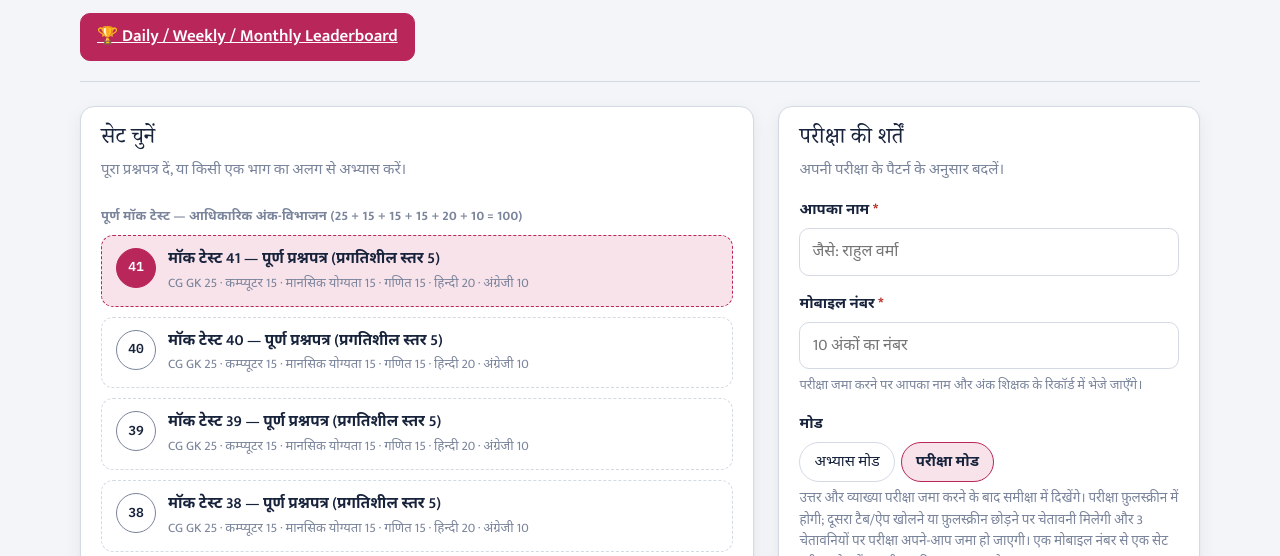
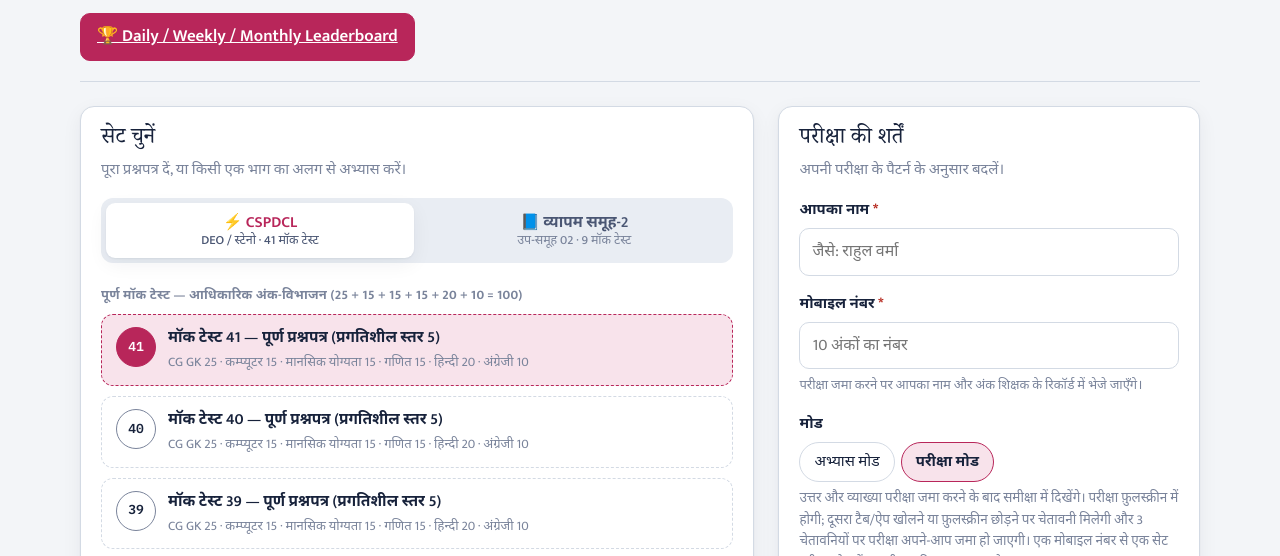
Before and after one commit to Tiku0407/cg-mock-test, a plain HTML site: page index.html in a window 1280 px wide. Shown: the part 204-760 px from the top of the page. Drawn offline with Linux system fonts and the light colour scheme; a web font is replaced by a local one.

Commit message:
डैशबोर्ड: CSPDCL और व्यापम समूह-2 के लिए अलग-अलग टैब
Co-Authored-By: Claude Opus 5.5 <noreply@anthropic.com>
Claude-Session: https://claude.ai/code/session_01T3EbgdAu26qdsLJSwYrU4b

```diff
--- a/index.html
+++ b/index.html
@@ -152,6 +152,13 @@ button:focus-visible,input:focus-visible,select:focus-visible,label:focus-within
 .set-card.full{grid-column:1/-1;border-style:dashed}
 .set-card.full .no{font-size:13px}
 .set-card.cg .no{font-size:12px}
+.tabs{display:grid;grid-template-columns:1fr 1fr;gap:6px;background:var(--surface-2);border-radius:12px;padding:5px;margin:0 0 14px}
+.tab{border:0;background:transparent;border-radius:9px;padding:9px 10px;min-height:52px;display:grid;gap:1px;text-align:center;font-weight:600;font-size:15.5px;line-height:1.3;color:var(--ink-2)}
+.tab small{font-size:12.5px;font-weight:500;color:var(--ink-3)}
+.tab:hover{color:var(--ink)}
+.tab[aria-selected="true"]{background:var(--surface);color:var(--accent);box-shadow:var(--shadow)}
+.tab[aria-selected="true"] small{color:var(--ink-2)}
+@media (max-width:860px){.tab{font-size:14.5px;padding:8px 6px}}
 .grp-h{grid-column:1/-1;font-size:13px;font-weight:700;color:var(--ink-3);margin:8px 0 -2px;letter-spacing:.02em}
 .chip.sec{background:var(--accent-soft);color:var(--accent)}
 .seg button:disabled{opacity:.45;cursor:not-allowed}
@@ -306,8 +313,9 @@ body.exam-lock #exam{-webkit-user-select:none;user-select:none;-webkit-touch-cal
   <div class="setup">
     <div class="panel">
       <h2>सेट चुनें</h2>
-      <p class="sub">पूरा प्रश्नपत्र दें, या किसी एक भाग का अलग से अभ्यास करें।</p>
-      <div class="sets" id="sets" role="group" aria-label="सेट"></div>
+      <p class="sub" id="sets-sub">पूरा प्रश्नपत्र दें, या किसी एक भाग का अलग से अभ्यास करें।</p>
+      <div class="tabs" id="tabs" role="tablist" aria-label="परीक्षा चुनें"></div>
+      <div class="sets" id="sets" role="tabpanel" aria-labelledby="tab-cspdcl"></div>
     </div>
 
     <div class="panel">
@@ -543,18 +551,53 @@ function setMeta(){
   const best = store.get('cspdcl-best') || {};
   return best;
 }
+// ---------- परीक्षा टैब (CSPDCL / व्यापम) ----------
+const TABS = [['cspdcl','⚡ CSPDCL','DEO / स्टेनो'],['vyapam','📘 व्यापम समूह-2','उप-समूह 02']];
+const TAB_SUB = {cspdcl:'पूरा प्रश्नपत्र दें, या किसी एक भाग का अलग से अभ्यास करें।', vyapam:'छत्तीसगढ़ व्यापम समूह-2 तृतीय श्रेणी (उप-समूह 02) के पूर्ण मॉक टेस्ट।'};
+const tabOf = set => (typeof set==='string' && (CG_META[Number(set.slice(3))]||{}).series==='vyapam') ? 'vyapam' : 'cspdcl';
+const tabSets = t => CG.sets.filter(x => t==='vyapam' ? x.series==='vyapam' : !x.series);
+let TAB = location.hash==='#vyapam' && tabSets('vyapam').length ? 'vyapam' : location.hash==='#cspdcl' ? 'cspdcl' : tabOf(cfg.set);
+function selectTab(t){
+  if (t===TAB) return;
+  TAB = t;
+  if (tabOf(cfg.set)!==t){   // दूसरे टैब पर जाते ही उस टैब का अपना पिछला चुना सेट, नहीं तो सबसे नया सेट
+    const last = (store.get('cspdcl-tabsel')||{})[t];
+    const list = tabSets(t);
+    cfg.set = (typeof last==='string' && CG_IDX[Number(last.slice(3))] && tabOf(last)===t) ? last : (list.length ? 'cg:'+list[list.length-1].no : cfg.set);
+    saveCfg();
+  }
+  try { history.replaceState(null, '', '#'+t); } catch(e){}
+  renderSets(); seg('seg-count', COUNT_OPTS, 'count'); renderSummary();
+}
+function renderTabs(){
+  const box = $('tabs'); if (!box) return; box.innerHTML = '';
+  for (const [t, label, tag] of TABS){
+    const n = tabSets(t).length; if (t==='vyapam' && !n) continue;
+    const b = document.createElement('button'); b.type='button'; b.className='tab'; b.id='tab-'+t;
+    b.setAttribute('role','tab'); b.setAttribute('aria-selected', String(TAB===t)); b.tabIndex = TAB===t ? 0 : -1;
+    b.innerHTML = `<span>${label}</span><small>${tag} · ${n} मॉक टेस्ट</small>`;
+    b.onclick = () => selectTab(t);
+    b.onkeydown = e => { if (e.key==='ArrowRight'||e.key==='ArrowLeft'){ e.preventDefault(); const o = TABS.map(x=>x[0]).filter(x=>x!=='vyapam'||tabSets('vyapam').length); const nx = o[(o.indexOf(TAB)+(e.key==='ArrowRight'?1:o.length-1))%o.length]; selectTab(nx); const el=$('tab-'+nx); if(el) el.focus(); } };
+    box.appendChild(b);
+  }
+  $('sets').setAttribute('aria-labelledby', 'tab-'+TAB);
+  if ($('sets-sub')) $('sets-sub').textContent = TAB_SUB[TAB];
+}
 function renderSets(){
   const best = setMeta();
+  renderTabs();
   const box = $('sets'); box.innerHTML = '';
-  const items = [['h','पूर्ण मॉक टेस्ट — आधिकारिक अंक-विभाजन (25 + 15 + 15 + 15 + 20 + 10 = 100)']];
-  for (const st of CG.sets.filter(x=>!x.series).reverse()) items.push(['cg:'+st.no, 'CG GK 25 · कम्प्यूटर 15 · मानसिक योग्यता 15 · गणित 15 · हिन्दी 20 · अंग्रेजी 10']);
-  const VY = CG.sets.filter(x=>x.series==='vyapam');
+  const items = TAB==='vyapam' ? [] : [['h','पूर्ण मॉक टेस्ट — आधिकारिक अंक-विभाजन (25 + 15 + 15 + 15 + 20 + 10 = 100)']];
+  if (TAB==='cspdcl') for (const st of CG.sets.filter(x=>!x.series).reverse()) items.push(['cg:'+st.no, 'CG GK 25 · कम्प्यूटर 15 · मानसिक योग्यता 15 · गणित 15 · हिन्दी 20 · अंग्रेजी 10']);
+  const VY = TAB==='vyapam' ? CG.sets.filter(x=>x.series==='vyapam') : [];
   if (VY.length){ items.push(['h','व्यापम समूह-2 तृतीय श्रेणी (उप-समूह 02) — पूर्ण मॉक टेस्ट (20 + 20 + 20 + 10 + 10 + 10 + 10 = 100)']);
     for (const st of VY.slice().reverse()) items.push(['cg:'+st.no, 'कम्प्यूटर 20 · सामान्य अध्ययन 20 · CG GK 20 · मानसिक योग्यता 10 · गणित 10 · हिन्दी 10 · English 10']); }
+  if (TAB==='cspdcl'){
   items.push(['h','भाग-वार अभ्यास (सभी मॉक टेस्ट के प्रश्न)']);
   Object.keys(DATA.topics).map(Number).sort((a,b)=>a-b).forEach(n=>{ items.push([n, DATA.topics[n]+' · '+DATA.q.filter(q=>q[0]===n).length+' प्रश्न']); });
   items.push(['h','अन्य']);
   items.push([0, 'मिश्रित — सभी भागों और सेटों से यादृच्छिक प्रश्न']);
+  }
   for (const [n, t] of items){
     if (n==='h'){ const h=document.createElement('div'); h.className='grp-h'; h.textContent=t; box.appendChild(h); continue; }
     const b = document.createElement('button');
@@ -563,7 +606,7 @@ function renderSets(){
     const bs = best[n];
     b.innerHTML = `<span class="no">${n===0?'∗':cgCard?((CG_META[Number(n.slice(3))]||{}).badge):n}</span><span class="t">${nameOf(n)}</span>
       <span class="m">${t}${bs!=null?`<br><span class="best">सर्वश्रेष्ठ: ${bs}%</span>`:''}</span>`;
-    b.onclick = () => { cfg.set=n; saveCfg(); renderSets(); seg('seg-count', COUNT_OPTS, 'count'); renderSummary(); };
+    b.onclick = () => { cfg.set=n; saveCfg(); const ts=store.get('cspdcl-tabsel')||{}; ts[TAB]=n; store.set('cspdcl-tabsel', ts); renderSets(); seg('seg-count', COUNT_OPTS, 'count'); renderSummary(); };
     box.appendChild(b);
   }
 }
```
